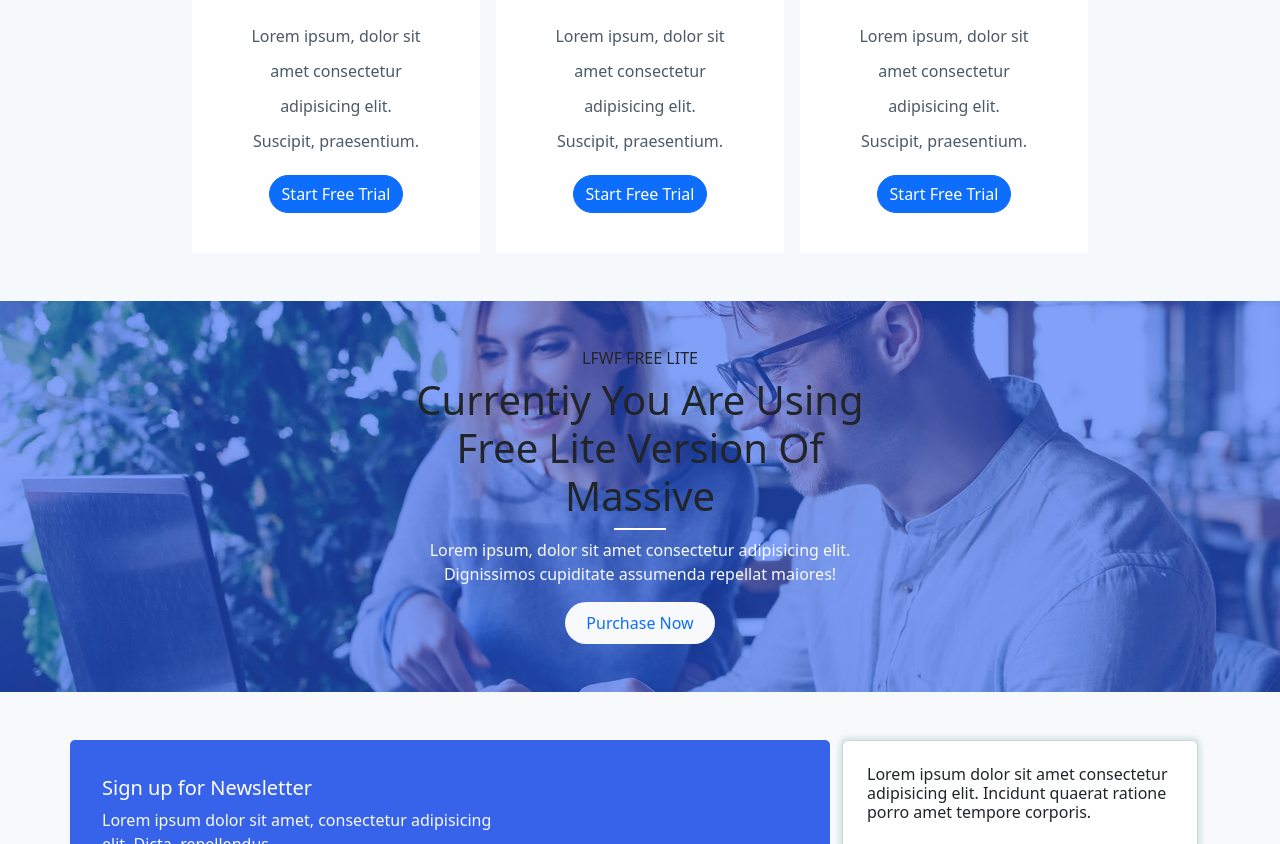
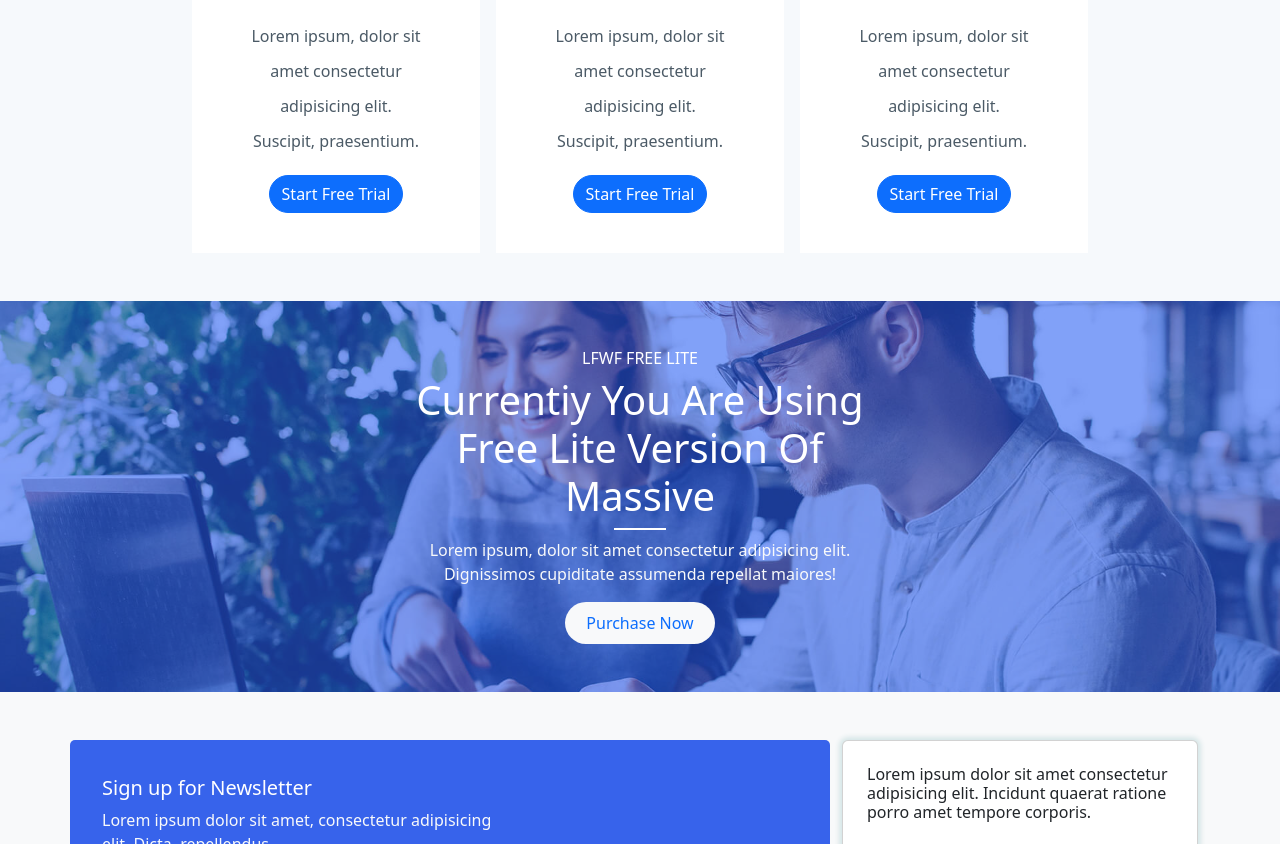
Before and after one commit to codefahad1/class_25-templete_2, a plain HTML site: page index.html in a window 1280 px wide. Shown: the part 439-1283 px from the top of the page. Drawn offline with nearby package versions, Linux system fonts and the light colour scheme.

Commit message:
Update style.css

```diff
--- a/style.css
+++ b/style.css
@@ -139,3 +139,6 @@
 .footer-btn{
 
 }
+.banner-contain {
+    color: white;
+}
```
